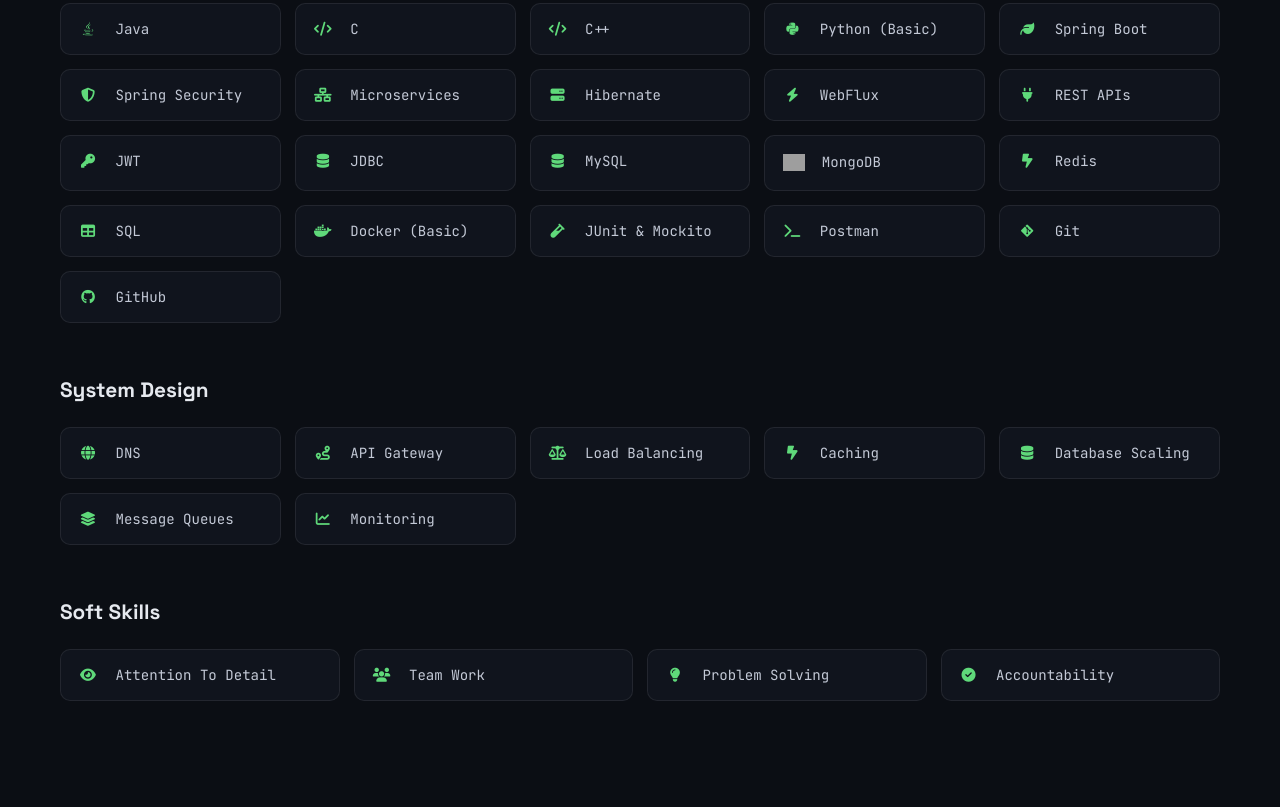
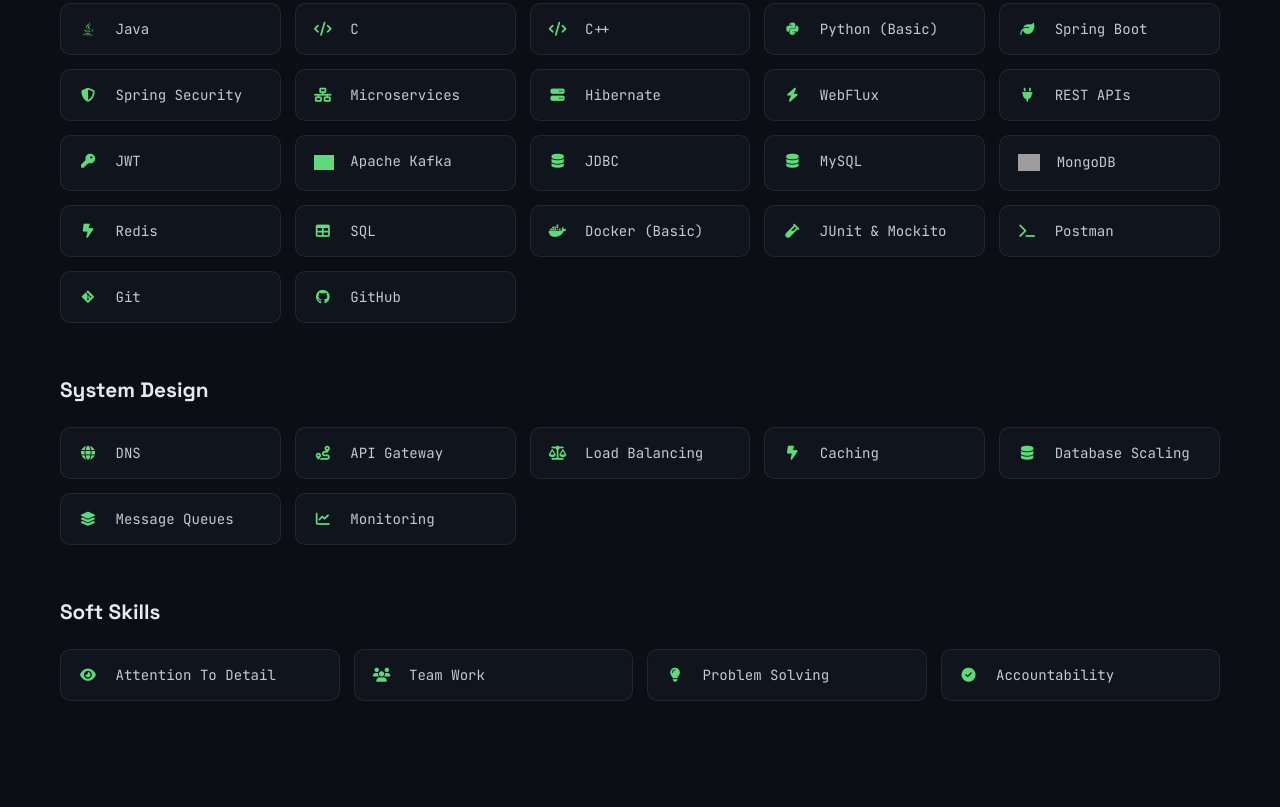
Before and after one commit to ImGowtham1205/Gowtham-portfolio, a plain HTML site: page index.html in a window 1280 px wide. Shown: the part 3273-4080 px from the top of the page. Drawn offline with Linux system fonts and the light colour scheme; grey boxes are pictures that could not be loaded.

Commit message:
Portfolio Updated

```diff
--- a/csscodes/style.css
+++ b/csscodes/style.css
@@ -554,6 +554,23 @@ section {
   vertical-align: middle;
 }
 
+.kafka-icon {
+  width: 20px;
+  height: 20px;
+  display: inline-block;
+  margin-right: 8px;
+  background-color: #5fd97a;
+  -webkit-mask-image: url("https://cdn.jsdelivr.net/npm/simple-icons@v11/icons/apachekafka.svg");
+  mask-image: url("https://cdn.jsdelivr.net/npm/simple-icons@v11/icons/apachekafka.svg");
+  -webkit-mask-repeat: no-repeat;
+  mask-repeat: no-repeat;
+  -webkit-mask-position: center;
+  mask-position: center;
+  -webkit-mask-size: contain;
+  mask-size: contain;
+  vertical-align: middle;
+}
+
 /* ================= PROJECTS ================= */
 
 .projects {
--- a/index.html
+++ b/index.html
@@ -250,6 +250,7 @@
         <div><i class="fas fa-bolt"></i> WebFlux</div>
         <div><i class="fas fa-plug"></i> REST APIs</div>
         <div><i class="fas fa-key"></i> JWT</div>
+        <div><span class="kafka-icon"></span> Apache Kafka</div>
         <div><i class="fas fa-database"></i> JDBC</div>
         <div><i class="fas fa-database"></i> MySQL</div>
         <div><span class="mongodb-icon"></span> MongoDB</div>
@@ -304,6 +305,7 @@
           <span>JWT</span>
           <span>OAuth2</span>
           <span>Razorpay</span>
+          <span>Apache Kafka</span>
           <span>MySQL</span>
           <span>MongoDB</span>
           <span>React</span>
@@ -332,6 +334,9 @@
             Collaborated with a React frontend to deliver seamless API
             integration across 10+ endpoints
           </li>
+          <li>
+            Implemented Apache Kafka for event-driven communication across microservices,
+            with dead-letter recovery for fault tolerance
         </ul>
 
         <a
```
Also changed, not shown: 1 other file.
